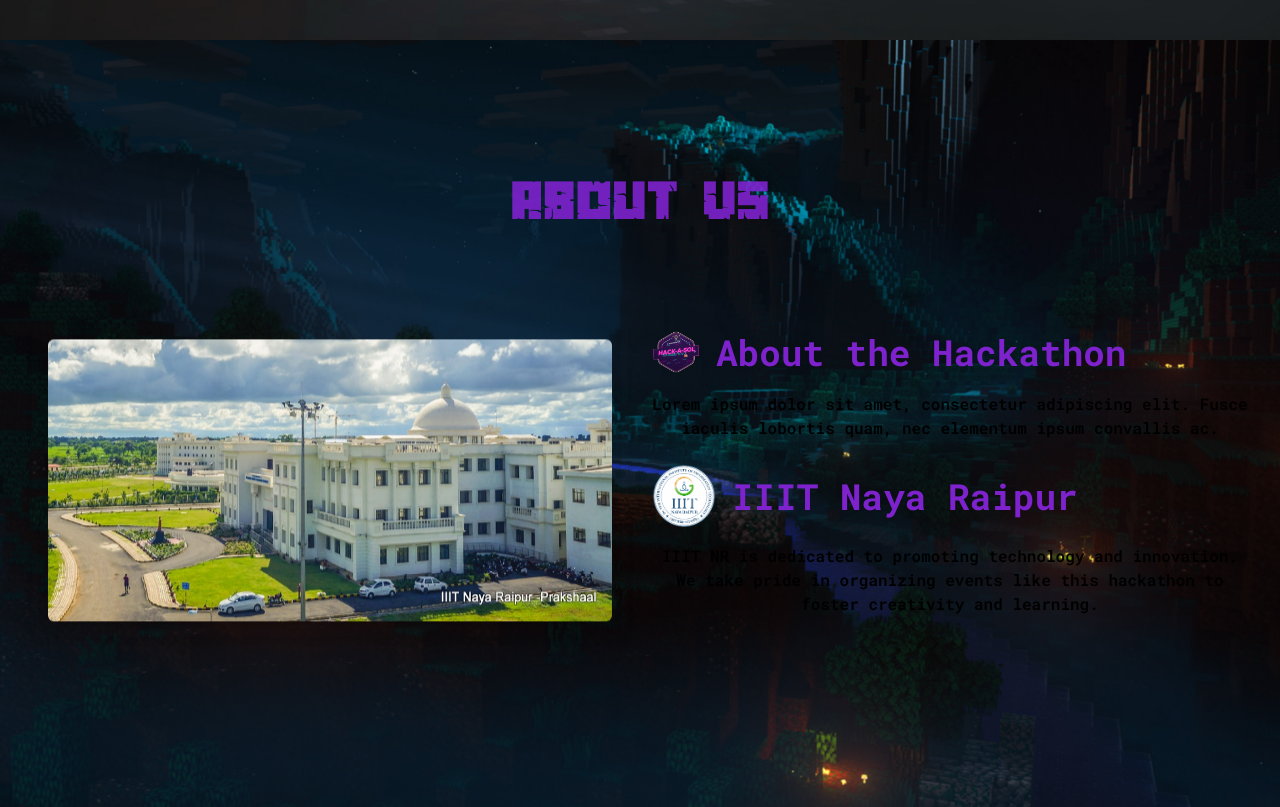
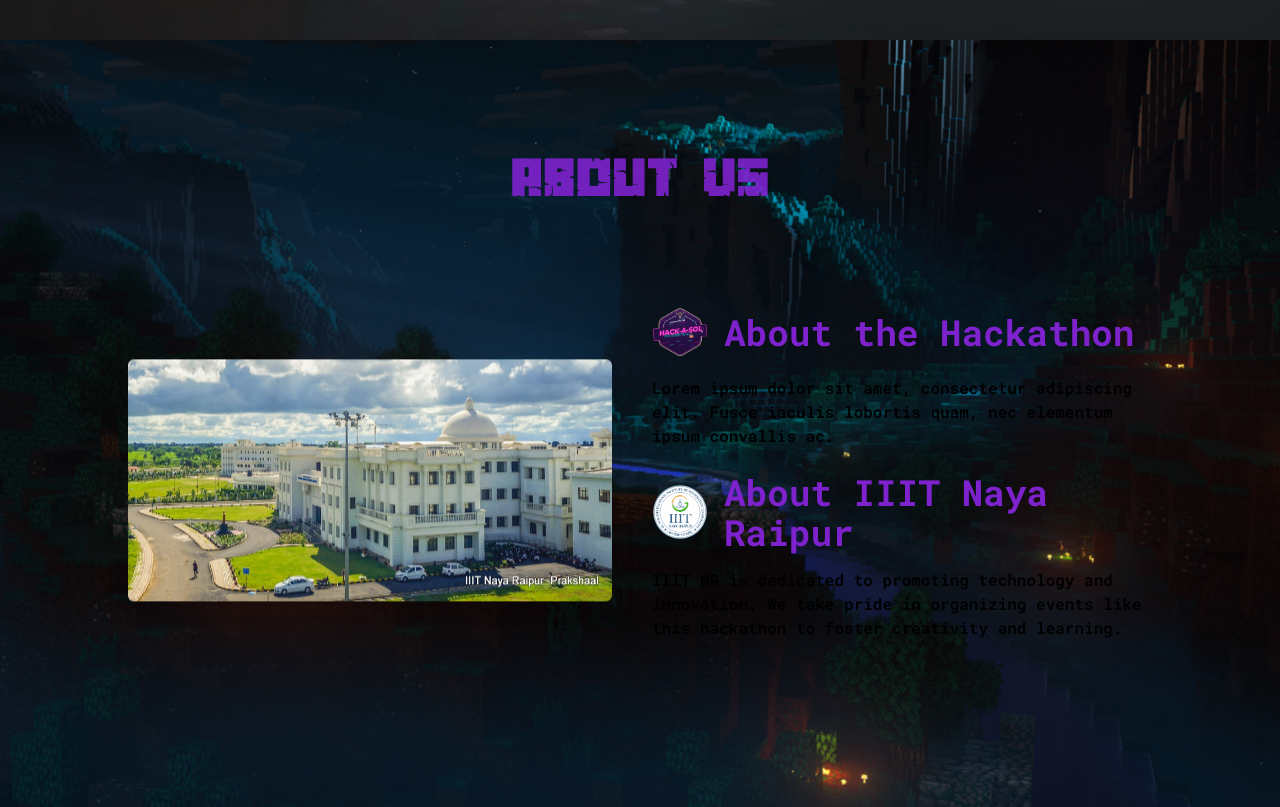
Before and after one commit to Vipin-V/akpessc, a Next.js app: page / in a window 1280 px wide. Shown: the part 760-1567 px from the top of the page. Built offline with nearby package versions, Linux system fonts and the light colour scheme.

Commit message:
added changes

```diff
--- a/app/page.js
+++ b/app/page.js
@@ -33,7 +33,7 @@
 
   return (
     <>
-      <nav className="fixed top-0 left-0 h-20 w-full z-50 flex items-center justify-between  px-20 py-1">
+      <nav className="fixed top-0 left-0 h-20 w-full z-50 flex items-center justify-between px-8 md:px-20 py-1">
         <div>
           <a href="#home">
             <Image
@@ -162,7 +162,7 @@
           opacity: 1,
         }}
       >
-        <div className="select-none">
+        <div className="select-none px-8 md:px-20">
           <h1
             style={myFont.style}
             className="text-center text-5xl mt-6 mb-4 text-purple-700/90"
@@ -182,7 +182,7 @@
           opacity: 1,
         }}
       >
-        <div className="select-none">
+        <div className="select-none px-8 md:px-20">
           <h1
             style={myFont.style}
             className="text-center text-5xl mt-10 mb-4 text-purple-700/90"
@@ -195,13 +195,13 @@
 
       <div
         id="prizes"
-        className="w-full flex items-center justify-center min-h-screen bg-no-repeat bg-center bg-cover bg-fixed"
+        className="w-full flex items-center justify-center min-h-screen bg-no-repeat bg-center bg-cover bg-fixed px-8 md:px-20"
         style={{
           backgroundImage: "url(/bg.png)",
           opacity: 1,
         }}
       >
-        <div className="select-none">
+        <div className="select-none my-10">
           <h1
             style={myFont.style}
             className="text-center text-5xl mt-8  text-purple-700/90"
@@ -212,7 +212,7 @@
             with a 10,000 Cash Prize for Each Track Winner and Goodies for all.
           </p>
           <div
-            className="flex items-center mt-10 gap-x-20"
+            className="flex flex-col md:flex-row items-center mt-10 gap-x-20"
             style={{ perspective: 2000 }}
           >
             <Card
@@ -241,7 +241,7 @@
       </div>
       <div
         id="sponsors"
-        className="w-full flex items-center justify-center min-h-screen bg-no-repeat bg-center bg-cover bg-fixed"
+        className="w-full flex items-center justify-center min-h-screen bg-no-repeat bg-center bg-cover bg-fixed px-8 md:px-20"
         style={{
           backgroundImage: "url(/bg5.png)",
           opacity: 1,
@@ -265,7 +265,7 @@
           opacity: 1,
         }}
       >
-        <div className="select-none">
+        <div className="select-none px-8 md:px-20">
           <h1
             style={myFont.style}
             className="text-center text-5xl mt-10 mb-4 text-purple-700/90"
--- a/components/about.jsx
+++ b/components/about.jsx
@@ -21,7 +21,7 @@
 
   return (
     <div className="  py-12">
-      <div className="container mx-auto p-4 md:p-8">
+      <div className="mx-auto p-4 md:p-8">
         <motion.div
           variants={container}
           initial="hidden"
@@ -43,33 +43,33 @@
           <motion.div variants={item} className="md:w-1/2 md:ml-6">
             <div className="flex items-center mb-4">
               <Image
-                src="/logo.png" // Replace with the actual hackathon logo URL
+                src="/logo.png"
                 alt="Hackathon Logo"
-                className="w-12 h-12 mr-4 rounded-full cursor-pointer"
+                className="w-14 h-14 mr-4 rounded-full cursor-pointer"
                 width={80}
                 height={80}
               />
-              <h2 className="text-4xl font-bold text-purple-700 cursor-pointer">
+              <h2 className="text-xl md:text-4xl font-bold text-purple-700 cursor-pointer">
                 About the Hackathon
               </h2>
             </div>
-            <p className="text-center mb-6 font-semibold">
+            <p className="text-left mb-6 font-semibold">
               Lorem ipsum dolor sit amet, consectetur adipiscing elit. Fusce
               iaculis lobortis quam, nec elementum ipsum convallis ac.
             </p>
             <div className="flex items-center mb-4">
               <Image
-                src="/college_logo.png" // Replace with the actual IIIT NR logo URL
+                src="/college_logo.png"
                 alt="IIIT NR Logo"
-                className="w-16 h-16 mr-4 rounded-full cursor-pointer"
-                width={80}
-                height={80}
+                className="w-14 h-14 mr-4 rounded-full cursor-pointer"
+                width={60}
+                height={60}
               />
-              <h2 className="text-4xl font-bold text-purple-700 cursor-pointer">
-                IIIT Naya Raipur
+              <h2 className="text-xl md:text-4xl font-bold text-purple-700 cursor-pointer">
+                About IIIT Naya Raipur
               </h2>
             </div>
-            <p className="text-center mb-6 font-semibold">
+            <p className=" mb-6 font-semibold">
               IIIT NR is dedicated to promoting technology and innovation. We
               take pride in organizing events like this hackathon to foster
               creativity and learning.
```
Also changed, not shown: public/bgbg.png (added).
